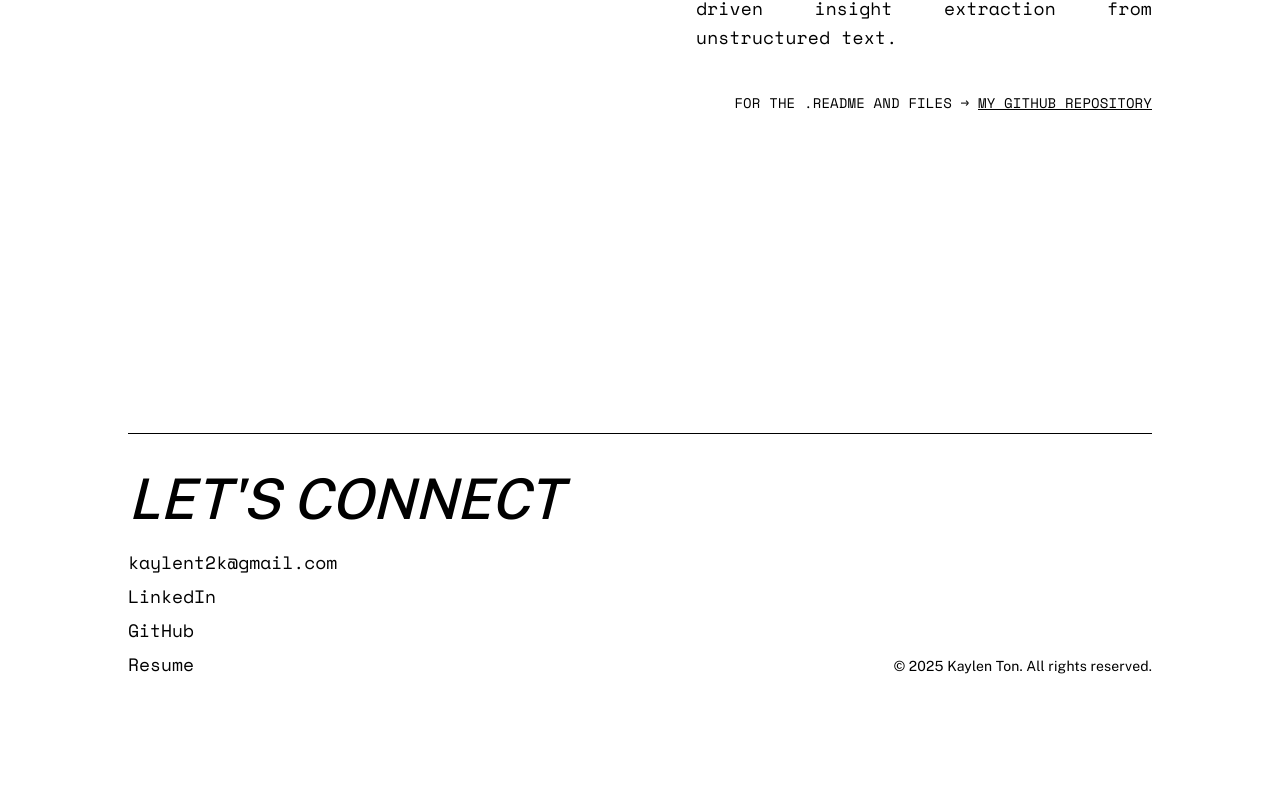
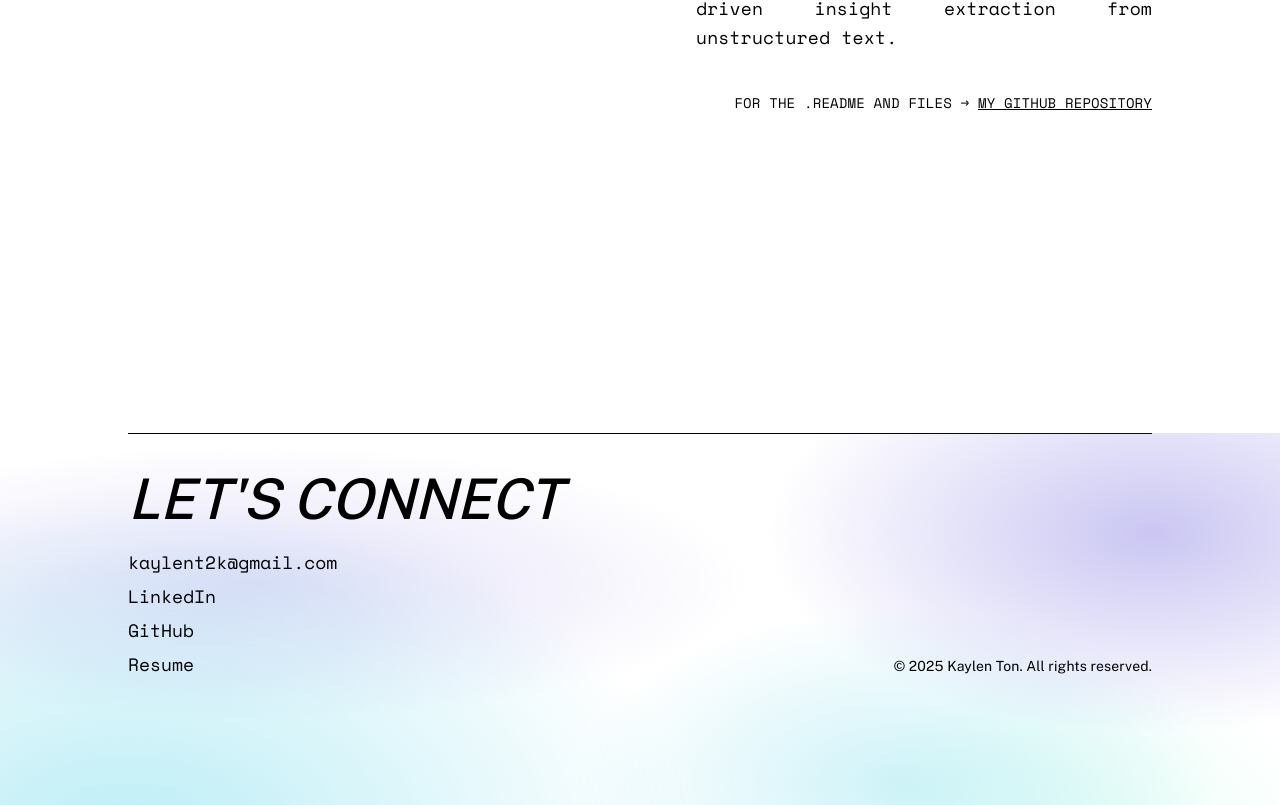
Before and after one commit to kellytton/kaylenton-portfolio, a React (Vite) app: page / in a window 1280 px wide. Shown: the part 3652-4457 px from the top of the page. Built offline with nearby package versions, Linux system fonts and the light colour scheme.

Commit message:
create gradient for footer

```diff
--- a/src/components/footer/Footer.jsx
+++ b/src/components/footer/Footer.jsx
@@ -8,27 +8,63 @@ function Footer() {
       component="footer"
       id="contacts"
       sx={{
-        padding: {
-          xs: "4rem 2rem",
-          sm: "5rem 3rem",
-          md: "6rem 5rem",
-          lg: "8rem 8rem",
-        },
+        position: "relative",
+        overflow: "hidden",
       }}
     >
-      {/* Top divider line */}
+      {/* Top section with divider - no gradient */}
       <Box
         sx={{
+          padding: {
+            xs: "4rem 2rem 0",
+            sm: "5rem 3rem 0",
+            md: "6rem 5rem 0",
+            lg: "8rem 8rem 0",
+          },
+        }}
+      >
+        {/* Top divider line */}
+        <Box
+          sx={{
+            width: "100%",
+            height: "1px",
+            backgroundColor: "#000",
+          }}
+        />
+      </Box>
+
+      {/* Gradient background - starts below divider, covers full width */}
+      <Box
+        sx={{
+          position: "absolute",
+          top: { xs: "4rem", sm: "5rem", md: "6rem", lg: "8rem" },
+          left: 0,
           width: "100%",
-          height: "1px",
-          backgroundColor: "#000",
-          mb: 4,
+          height: "100%",
+          background: `
+            radial-gradient(ellipse 80% 120% at 10% 80%, rgba(16, 192, 223, 0.28) 0%, transparent 55%),
+            radial-gradient(ellipse 60% 80% at 90% 20%, rgba(91, 79, 217, 0.32) 0%, transparent 50%),
+            radial-gradient(ellipse 100% 60% at 50% 100%, rgba(125, 253, 204, 0.25) 0%, transparent 45%),
+            radial-gradient(ellipse 50% 70% at 70% 70%, rgba(16, 192, 223, 0.2) 0%, transparent 50%),
+            radial-gradient(ellipse 70% 50% at 20% 30%, rgba(91, 79, 217, 0.18) 0%, transparent 55%),
+            radial-gradient(ellipse 40% 90% at 85% 90%, rgba(125, 253, 204, 0.2) 0%, transparent 50%)
+          `,
+          pointerEvents: "none",
+          zIndex: 0,
         }}
       />
 
       {/* Footer content */}
       <Box
         sx={{
+          position: "relative",
+          zIndex: 1,
+          padding: {
+            xs: "2rem 2rem 4rem",
+            sm: "2rem 3rem 5rem",
+            md: "2rem 5rem 6rem",
+            lg: "2rem 8rem 8rem",
+          },
           display: "flex",
           flexDirection: { xs: "column", md: "row" },
           justifyContent: "space-between",
```
